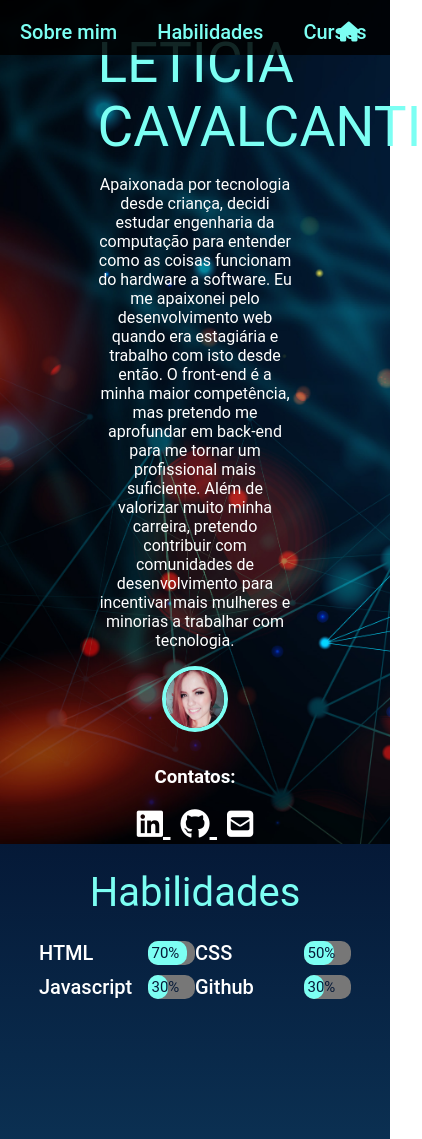
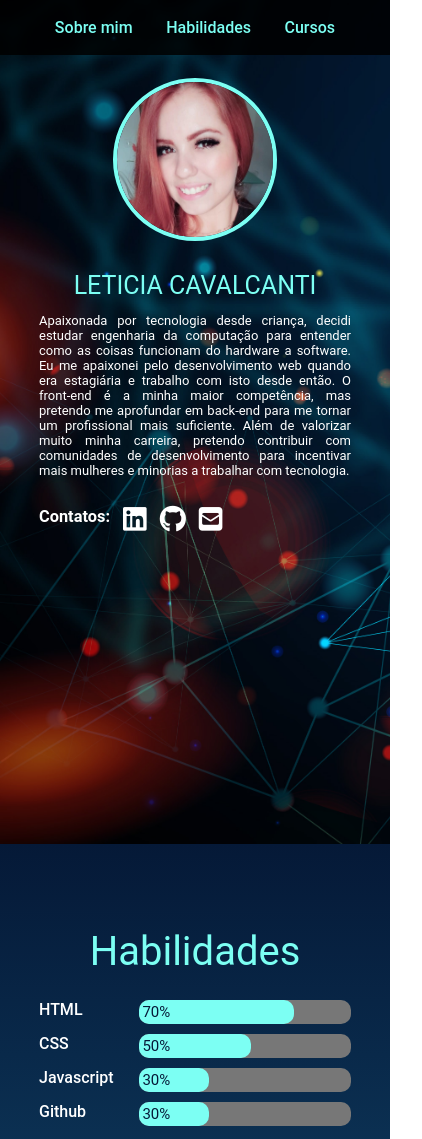
Before and after one commit to LeticiaLCavalcanti/my-page, a plain HTML site: page index.html in a window 390 px wide. Shown: the top 1139 px of the page, 422 px wide, since content can reach past the window. Drawn offline with Linux system fonts and the light colour scheme.

Commit message:
responsive layout

```diff
--- a/index.html
+++ b/index.html
@@ -2,6 +2,7 @@
 <html lang="pt-br">
 <head>
     <meta charset="utf-8">
+    <meta name="viewport" content="width=device-width, initial-scale=1.0">
     <title>Leticia Cavalcanti</title>
     <link rel="stylesheet" href="styles/style.css">
     <link rel="stylesheet" href="styles/progress.css">
@@ -9,14 +10,17 @@
 </head>
 <body>
 <header>
-    <a class="header-item" href="#about">Sobre mim</a>
-    <a class="header-item" href="#skills">Habilidades</a>
-    <a class="header-item" href="#courses">Cursos</a>
-    <a class="home" href="#about"><i class="fas fa-home"></i></a>
+    <div class="all-items">
+        <a class="header-item" href="#about">Sobre mim</a>
+        <a class="header-item" href="#skills">Habilidades</a>
+        <a class="header-item" href="#courses">Cursos</a>
+        <a class="home" href="#about"><i class="fas fa-home"></i></a>
+    </div>
 </header>
 </header>
 <section id="about">
     <div class="container">
+        <img class="my-photo mobile" alt="foto de leticia" src="images/me.jpg">
         <div class="title">LETICIA CAVALCANTI</div>
         <p>
             Apaixonada por tecnologia desde criança, decidi estudar engenharia da computação para entender como as coisas funcionam do hardware a software.
@@ -24,7 +28,7 @@
             me aprofundar em back-end para me tornar um profissional mais suficiente. Além de valorizar muito minha carreira, pretendo contribuir com comunidades
             de desenvolvimento para incentivar mais mulheres e minorias a trabalhar com tecnologia.
         </p>
-        <img class="my-photo" alt="foto de leticia" src="images/me.jpg">
+        <img class="my-photo desktop" alt="foto de leticia" src="images/me.jpg">
         <div class="contacts">
             <h3>Contatos:</h3>
             <a href="https://www.linkedin.com/in/leticia-lima-cavalcanti">
--- a/styles/progress.css
+++ b/styles/progress.css
@@ -52,3 +52,9 @@
 .progress-100 {
     width: 100%;
 }
+
+@media (max-width: 760px) {
+    .progress-bar {
+        width: 75%;
+    }
+}
--- a/styles/style.css
+++ b/styles/style.css
@@ -21,6 +21,11 @@ header {
     height: 55px;
     position: fixed;
     top: 0;
+    z-index: 20;
+}
+
+.all-items {
+    padding: 15px;
 }
 
 .header-item {
@@ -45,10 +50,9 @@ hr {
 .home {
     font-size: 20px;
     font-weight: 500;
-    margin: 20px;
     color: #7cfff3;
     position: absolute;
-    right: 10px;
+    right: 20px;
 }
 
 .container {
@@ -98,7 +102,7 @@ hr {
     background-image: linear-gradient(to top, #051937, #09294a, #0e3a5d, #124c71, #165f84);
     background-repeat: no-repeat;
     background-size: cover;
-    height: 150vh;
+    height: auto;
 }
 
 .container2 {
@@ -116,6 +120,14 @@ hr {
     font-size: 20px;
     font-weight: 500;
     width: 100px;
+}
+
+.desktop {
+    display: block;
+}
+
+.mobile {
+    display: none;
 }
 
 /** grid **/
@@ -148,3 +160,107 @@ hr {
     background: #143a58;
     z-index: 10;
 }
+
+@media (max-width: 760px) {
+    body {
+        font-size: 14px;
+    }
+
+    .desktop {
+        display: none;
+    }
+
+    .mobile {
+        display: block;
+    }
+
+    .container {
+        width: 80%;
+        padding-top: 20%;
+    }
+
+    .container p {
+        text-align: justify;
+        font-size: 14px;
+    }
+
+    .header-item {
+        margin: 15px;
+        font-size: 18px;
+    }
+
+    .home {
+        display: none;
+    }
+
+    .all-items {
+        margin: auto;
+    }
+
+    .my-photo {
+        margin-bottom: 30px;
+        width: 50%;
+    }
+
+    .title {
+        font-size: 32px
+    }
+
+    .wrapper {
+        grid-template-columns: repeat(1, 1fr);
+    }
+
+    .subtitle {
+         padding: 27% 8% 8% 8%;
+    }
+
+    .skill-title {
+        font-size: 16px;
+    }
+
+    #courses {
+        height: auto;
+    }
+
+    .courses .wrapper {
+        grid-template-columns: repeat(1, 1fr);
+    }
+
+    .course-content {
+        padding: 0;
+    }
+
+    .course-content:hover {
+        width: 100%;
+        height: 100%;
+        background-color: transparent;
+        box-shadow: none;
+    }
+
+    .course-content:last-child {
+        margin-bottom: 30px;
+    }
+
+}
+
+@media (max-width: 568px){
+    .header-item {
+        font-size: 16px;
+    }
+    .title {
+        font-size: 25px;
+    }
+    .container p {
+        font-size: 13px;
+    }
+
+    .contacts {
+        margin-top: 0;
+        display: flex;
+    }
+
+    .contacts a {
+        margin: 13px 0 0 13px;
+        font-size: 27px;
+    }
+}
```
